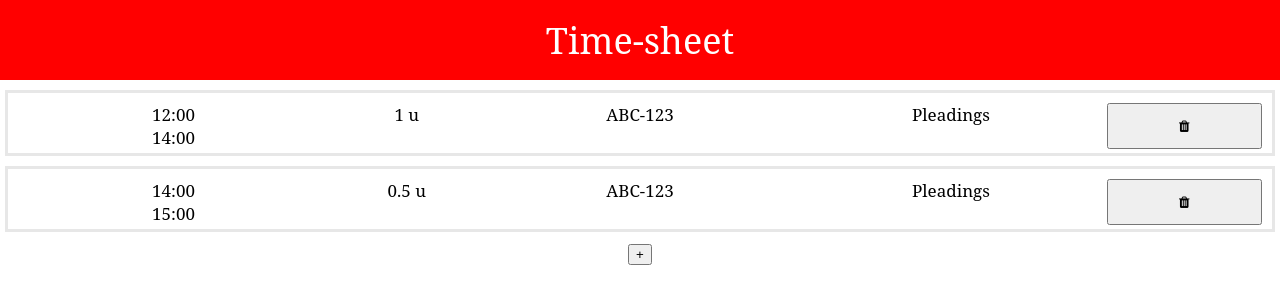
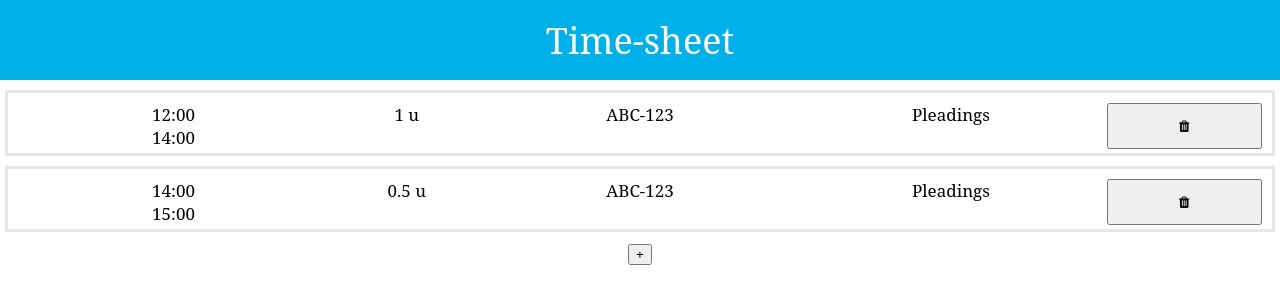
Before and after one commit to jwwnz/timekeeping, a React (Create React App) app: page / in a window 1280 px wide. Shown: the top 304 px of the page. Built offline with nearby package versions, Linux system fonts and the light colour scheme.

Commit message:
revert background color

```diff
--- a/src/App.css
+++ b/src/App.css
@@ -15,7 +15,7 @@
 }
 
 .App-header {
-	background-color: red;
+	background-color: #00B0E8;
 	min-height: 10vh;
 	display: flex;
 	flex-direction: column;
```
